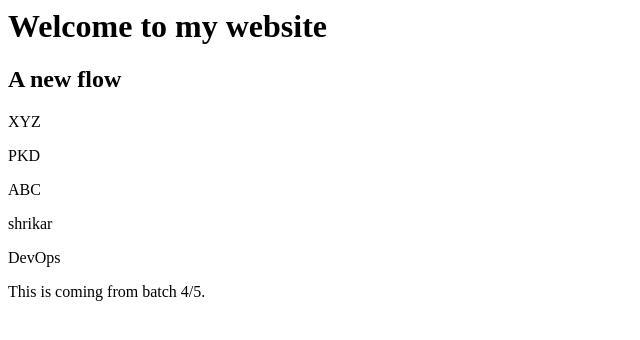
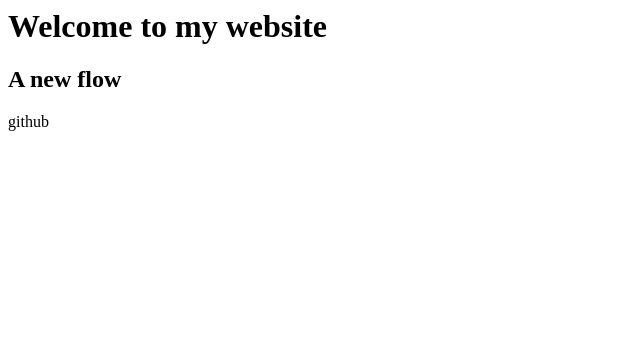
Before and after one commit to MandarPhadke/CI_CD_PipeLine_jinkins, a plain HTML site: page index.html in a window 1280 px wide. Shown: the whole page, without its empty margins (0-640 px from the left). Drawn offline with Linux system fonts and the light colour scheme.

Commit message:
committing index.html

```diff
--- a/index.html
+++ b/index.html
@@ -1,8 +1,3 @@
 <h1>Welcome to my website</h1>
 <h2>A new flow</h2>
-<p>XYZ</p>
-<p>PKD</p>
-<p>ABC</p>
-<p>shrikar</p>
-<p>DevOps</p>
-<p>This is coming from batch 4/5.</p>
+<p>github</p>
```
